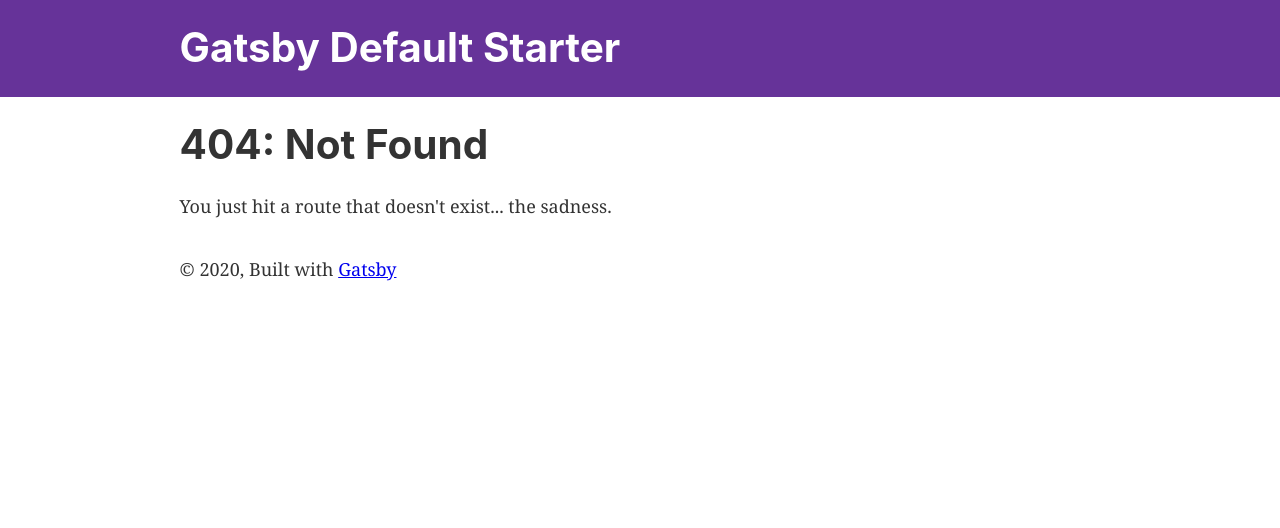
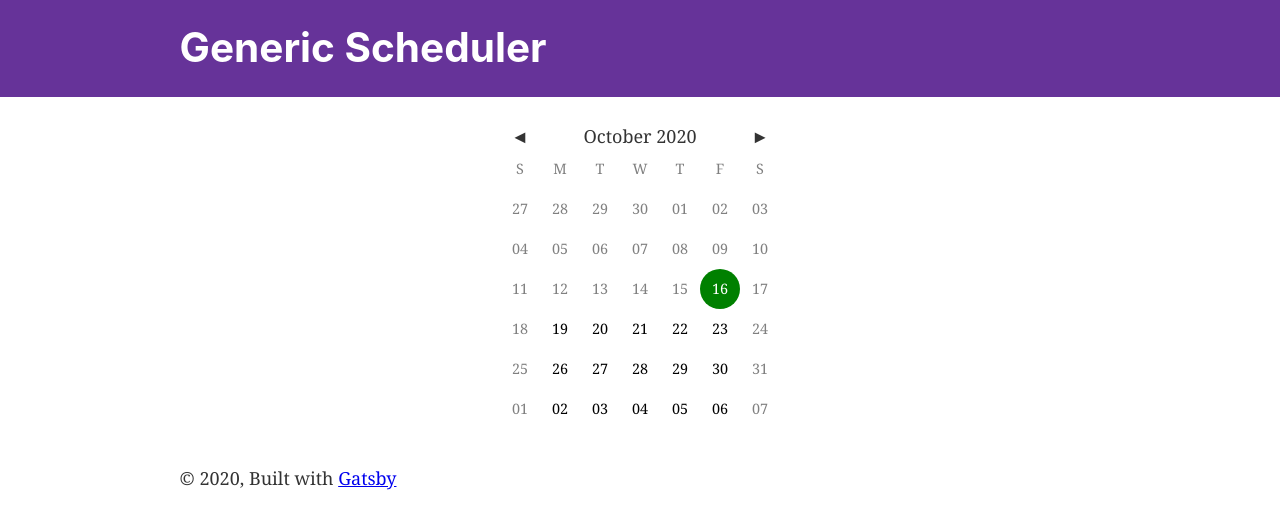
Before and after one commit to jcraig1730/scheduler, a Gatsby site: page /schedule in a window 1280 px wide. Before the commit this address had no page. Built offline with nearby package versions, Linux system fonts and the light colour scheme; Gatsby itself is replaced by a stand-in of ours.

Commit message:
Initial commit. Add DatePicker and CalendarCell components as well as calendar creator helpers.

```diff
--- a/gatsby-config.js
+++ b/gatsby-config.js
@@ -1,10 +1,11 @@
 module.exports = {
   siteMetadata: {
-    title: `Gatsby Default Starter`,
+    title: `Generic Scheduler`,
     description: `Kick off your next, great Gatsby project with this default starter. This barebones starter ships with the main Gatsby configuration files you might need.`,
     author: `@gatsbyjs`,
   },
   plugins: [
+    "gatsby-plugin-sass",
     `gatsby-plugin-react-helmet`,
     {
       resolve: `gatsby-source-filesystem`,
--- a/package.json
+++ b/package.json
@@ -10,9 +10,11 @@
     "gatsby-plugin-manifest": "^2.4.33",
     "gatsby-plugin-offline": "^3.2.30",
     "gatsby-plugin-react-helmet": "^3.3.12",
+    "gatsby-plugin-sass": "^2.3.16",
     "gatsby-plugin-sharp": "^2.6.38",
     "gatsby-source-filesystem": "^2.3.32",
     "gatsby-transformer-sharp": "^2.5.16",
+    "node-sass": "^4.14.1",
     "prop-types": "^15.7.2",
     "react": "^16.12.0",
     "react-dom": "^16.12.0",
@@ -24,7 +26,7 @@
   "keywords": [
     "gatsby"
   ],
-  "license": "0BSD",
+  "license": "ISC",
   "scripts": {
     "build": "gatsby build",
     "develop": "gatsby develop",
--- /dev/null
+++ b/src/components/calendarCell.js
@@ -0,0 +1,32 @@
+import React from "react"
+import propTypes from "prop-types"
+import styles from "./datePicker.module.scss"
+
+const CalendarCell = props => {
+  const { meta, day, today, selected } = props
+  return (
+    <div
+      {...meta}
+      className={`${styles.calendarCell} ${
+        day.selectable && styles.selectable
+      } ${today && styles.today} ${selected && styles.selected}`}
+    >
+      {day.date ? String(new Date(day.date).getDate()).padStart(2, "0") : day}
+    </div>
+  )
+}
+
+CalendarCell.propTypes = {
+  meta: propTypes.shape({
+    role: propTypes.string,
+    tabIndex: propTypes.string,
+    onKeyDown: propTypes.func,
+    onClick: propTypes.func,
+  }),
+  day: propTypes.any,
+  today: propTypes.bool,
+  selected: propTypes.bool,
+}
+
+const MemoizedCalendarCell = React.memo(CalendarCell)
+export default MemoizedCalendarCell
--- /dev/null
+++ b/src/components/datePicker.js
@@ -0,0 +1,116 @@
+import React, { useState } from "react"
+import propTypes from "prop-types"
+import { createCalendar, months, dayList } from "../modules/createCalendar"
+import styles from "./datePicker.module.scss"
+
+import CalendarCell from "./calendarCell"
+
+const DatePicker = props => {
+  const { selected, setSelected, month, setMonth, year, setYear } = props
+  const calendar = React.useMemo(() => createCalendar(year, month), [
+    year,
+    month,
+  ])
+  const [today] = useState(() => new Date().toDateString())
+
+  const handleDateSelect = React.useCallback((day, setSelected) => {
+    return e => {
+      if (e.key && e.key !== "Enter") return
+      setSelected(day.date)
+    }
+  }, [])
+
+  const increaseMonth = e => {
+    if (e.key && e.key !== "Enter") return
+    if (month + 1 > 11) {
+      setMonth(0)
+      setYear(year + 1)
+    } else {
+      setMonth(month + 1)
+    }
+  }
+
+  const decreaseMonth = e => {
+    if (e.key && e.key !== "Enter") return
+    if (month - 1 < 0) {
+      setMonth(11)
+      setYear(year - 1)
+    } else {
+      setMonth(month - 1)
+    }
+  }
+
+  const days = ["S", "M", "T", "W", "T", "F", "S"]
+
+  return (
+    <div className={styles.calendar}>
+      <div className={styles.top} style={{ display: "flex" }}>
+        <div
+          className={styles.arrow}
+          role="button"
+          onKeyDown={decreaseMonth}
+          tabIndex="0"
+          onClick={decreaseMonth}
+        >
+          ◄
+        </div>
+        <div className={styles.month}>{`${months[month]} ${year}`}</div>
+        <div
+          className={styles.arrow}
+          role="button"
+          onKeyDown={increaseMonth}
+          tabIndex="0"
+          onClick={increaseMonth}
+        >
+          ►
+        </div>
+      </div>
+      <div role="grid" aria-colcount="6">
+        {[days, ...calendar].map((row, rowIdx) => (
+          <div role="rowgroup" key={`week-${rowIdx}`}>
+            <div
+              className={styles.calendarRow}
+              style={{
+                display: "flex",
+              }}
+            >
+              {row.map((day, dayIdx) => {
+                const meta = day.selectable
+                  ? {
+                      role: "gridcell",
+                      tabIndex: "0",
+                      onClick: handleDateSelect(day, setSelected),
+                      onKeyDown: handleDateSelect(day, setSelected),
+                    }
+                  : {}
+
+                return (
+                  <CalendarCell
+                    meta={meta}
+                    day={day}
+                    today={today === day.date}
+                    selected={selected === day.date}
+                    key={String(day.date || dayList[dayIdx])}
+                  />
+                )
+              })}
+            </div>
+          </div>
+        ))}
+      </div>
+    </div>
+  )
+}
+
+DatePicker.propTypes = {
+  selected: propTypes.string,
+  setSelected: propTypes.func,
+  month: propTypes.number,
+  setMonth: propTypes.func,
+  year: propTypes.number,
+  setYear: propTypes.func,
+}
+
+const MemoizedDatePicker = React.memo(DatePicker)
+
+export default MemoizedDatePicker
--- /dev/null
+++ b/src/components/datePicker.module.scss
@@ -0,0 +1,55 @@
+@function tint($color, $percentage) {
+  @return mix(white, $color, $percentage);
+}
+
+.calendar {
+  width: fit-content;
+  margin: auto;
+  .top {
+    display: flex;
+    justify-content: space-between;
+
+    .arrow {
+      margin-left: 11px;
+      margin-right: 11px;
+      cursor: default;
+    }
+  }
+  .calendarCell {
+    width: 40px;
+    height: 40px;
+    box-sizing: border-box;
+    font-size: 0.8em;
+    display: flex;
+    justify-content: center;
+    align-items: center;
+    color: grey;
+    cursor: default;
+
+    &.selectable {
+      // background: orange;
+      border-radius: 100%;
+      color: black;
+      cursor: default;
+      &:hover {
+        background: rgba(139, 139, 139, 0.3);
+      }
+    }
+
+    &.today {
+      color: white;
+      border-radius: 100%;
+      background: green;
+      &:hover {
+        background: tint(green, 25%);
+      }
+    }
+
+    &.selected {
+      background: orange;
+      &:hover {
+        background: tint(orange, 25%);
+      }
+    }
+  }
+}
--- /dev/null
+++ b/src/components/timePicker.js
@@ -0,0 +1,7 @@
+import React from "react"
+
+const TimePicker = props => {
+  return <div>{props.selected}</div>
+}
+
+export default TimePicker
--- /dev/null
+++ b/src/modules/createCalendar.js
@@ -0,0 +1,47 @@
+export const createCalendar = (year, month) => {
+  const date = new Date()
+  if (year && month) {
+    date.setFullYear(year, month, 1)
+  } else {
+    date.setDate(1)
+  }
+  const calendar = [[], [], [], [], [], []]
+  const startOffset = date.getDay()
+  date.setDate(date.getDate() - startOffset)
+  for (let i = 0; i < calendar.length; i++) {
+    let j = 0
+    while (j < 7) {
+      const day = date.getDay()
+      const selectable = day !== 6 && day !== 0 && date > new Date()
+      calendar[i].push({ date: date.toDateString(), selectable })
+      date.setDate(date.getDate() + 1)
+      j += 1
+    }
+  }
+  return calendar
+}
+
+export const months = [
+  "January",
+  "February",
+  "March",
+  "April",
+  "May",
+  "June",
+  "July",
+  "August",
+  "September",
+  "October",
+  "November",
+  "December",
+]
+
+export const dayList = [
+  "sunday",
+  "monday",
+  "tuesday",
+  "wednesday",
+  "thursday",
+  "friday",
+  "saturday",
+]
--- a/src/pages/index.js
+++ b/src/pages/index.js
@@ -15,7 +15,8 @@ const IndexPage = () => (
       <Image />
     </div>
     <Link to="/page-2/">Go to page 2</Link> <br />
-    <Link to="/using-typescript/">Go to "Using TypeScript"</Link>
+    <Link to="/using-typescript/">Go to "Using TypeScript"</Link> <br />
+    <Link to="/schedule">schedule</Link> <br />
   </Layout>
 )
 
--- /dev/null
+++ b/src/pages/schedule.js
@@ -0,0 +1,30 @@
+import React, { useState } from "react"
+import DatePicker from "../components/datePicker"
+import TimePicker from "../components/timePicker"
+import Layout from "../components/layout"
+
+const Schedule = props => {
+  const [selected, setSelected] = useState("")
+  const [month, setMonth] = useState(() => props.month || new Date().getMonth())
+  const [year, setYear] = useState(
+    () => props.month || new Date().getFullYear()
+  )
+  const datePickerProps = {
+    selected,
+    setSelected,
+    month,
+    setMonth,
+    year,
+    setYear,
+  }
+  return (
+    <Layout>
+      <div style={{ display: "flex" }}>
+        <DatePicker {...datePickerProps} />
+        <TimePicker {...datePickerProps} />
+      </div>
+    </Layout>
+  )
+}
+
+export default React.memo(Schedule)
```
Also changed, not shown: src/components/input.js (added, +12 -0 lines), README.md (deleted), 1 other file.
